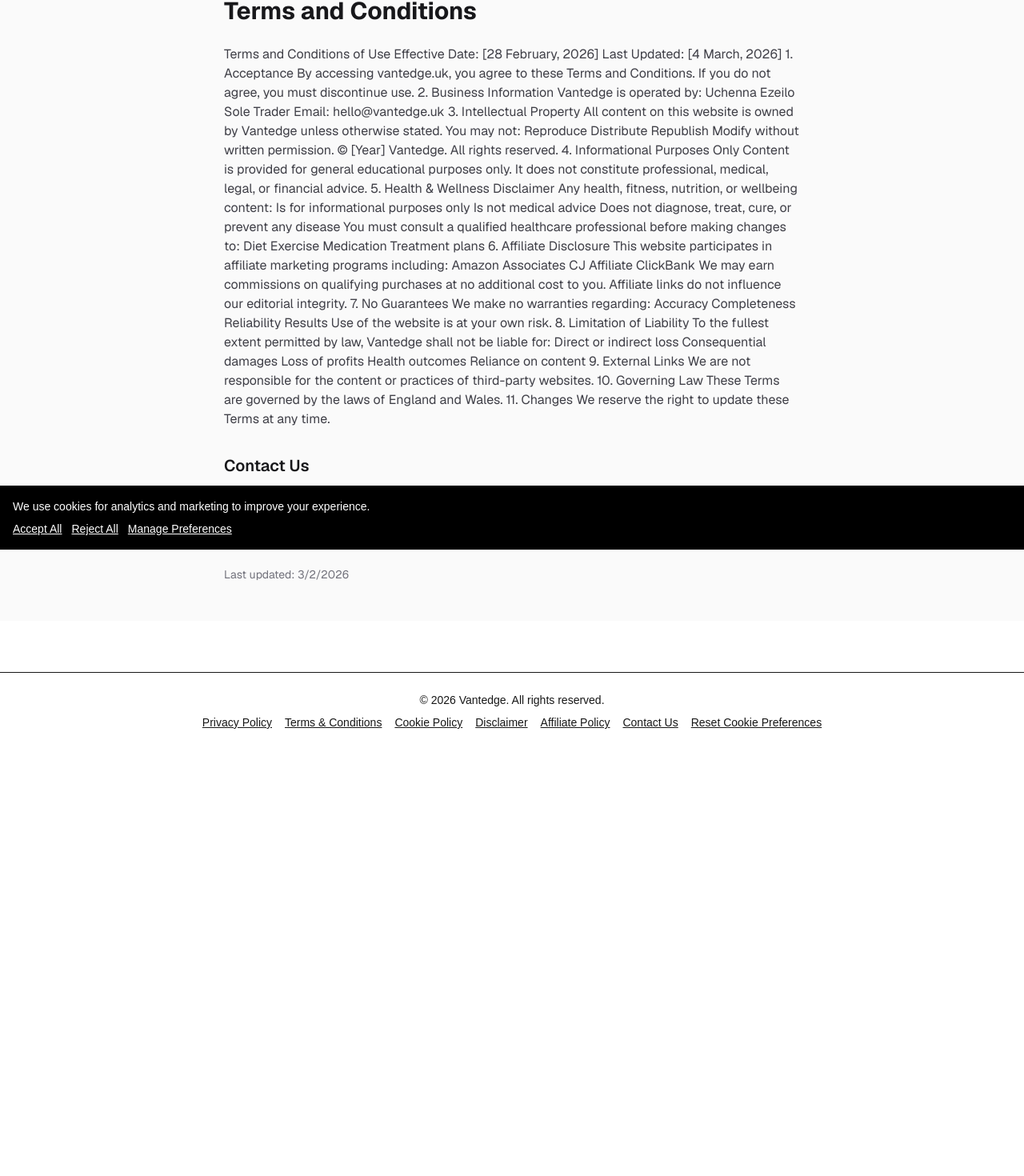
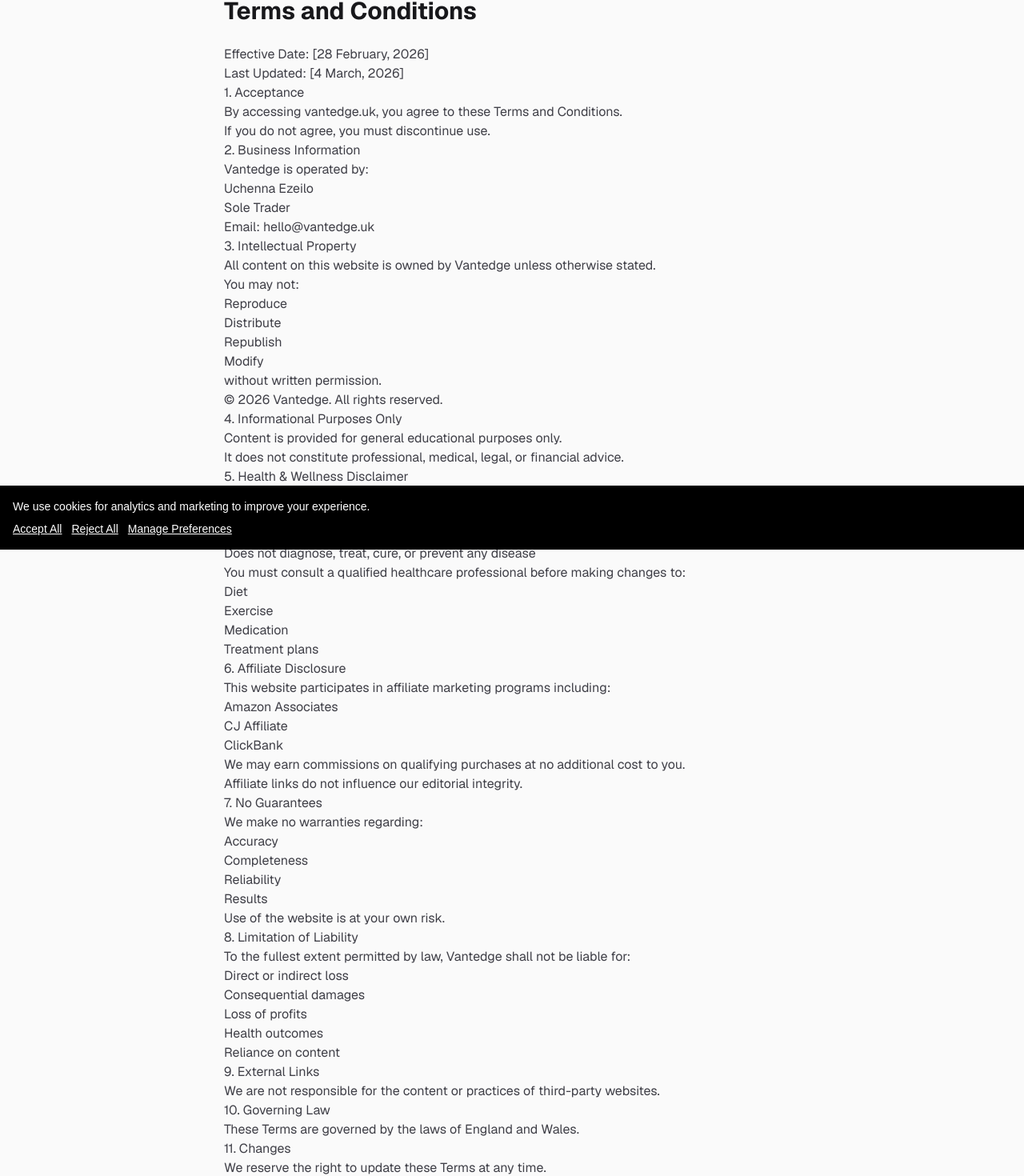
Before and after one commit to uchennaezeilo/vantedge, a Next.js app: page /terms in a window 1280 px wide. Shown: the part 113-1583 px from the top of the page at 80% size. Before the commit the page ends 1050 px from the top, so only its background shows below. Built offline with nearby package versions, Linux system fonts and the light colour scheme.

Commit message:
Updating articles slug

```diff
--- a/app/terms/page.tsx
+++ b/app/terms/page.tsx
@@ -18,123 +18,90 @@
       <main className="max-w-3xl mx-auto py-12 px-6">
         <h1 className="text-3xl font-bold mb-6">Terms and Conditions</h1>
         <div className="prose dark:prose-invert max-w-none text-zinc-700 dark:text-zinc-300">
-          <p className="mb-4">
-           Terms and Conditions of Use
-Effective Date: [28 February, 2026]
-Last Updated: [4 March, 2026]
+          <p>Effective Date: [28 February, 2026]</p>
+          <p>Last Updated: [4 March, 2026]</p>
 
-1. Acceptance
+          <h2>1. Acceptance</h2>
+          <p>By accessing vantedge.uk, you agree to these Terms and Conditions.</p>
+          <p>If you do not agree, you must discontinue use.</p>
 
-By accessing vantedge.uk, you agree to these Terms and Conditions.
+          <h2>2. Business Information</h2>
+          <p>Vantedge is operated by:</p>
+          <ul>
+            <li>Uchenna Ezeilo</li>
+            <li>Sole Trader</li>
+            <li>Email: hello@vantedge.uk</li>
+          </ul>
 
-If you do not agree, you must discontinue use.
+          <h2>3. Intellectual Property</h2>
+          <p>All content on this website is owned by Vantedge unless otherwise stated.</p>
+          <p>You may not:</p>
+          <ul>
+            <li>Reproduce</li>
+            <li>Distribute</li>
+            <li>Republish</li>
+            <li>Modify</li>
+          </ul>
+          <p>without written permission.</p>
+          <p>© {new Date().getFullYear()} Vantedge. All rights reserved.</p>
 
-2. Business Information
+          <h2>4. Informational Purposes Only</h2>
+          <p>Content is provided for general educational purposes only.</p>
+          <p>It does not constitute professional, medical, legal, or financial advice.</p>
 
-Vantedge is operated by:
+          <h2>5. Health & Wellness Disclaimer</h2>
+          <p>Any health, fitness, nutrition, or wellbeing content:</p>
+          <ul>
+            <li>Is for informational purposes only</li>
+            <li>Is not medical advice</li>
+            <li>Does not diagnose, treat, cure, or prevent any disease</li>
+          </ul>
+          <p>You must consult a qualified healthcare professional before making changes to:</p>
+          <ul>
+            <li>Diet</li>
+            <li>Exercise</li>
+            <li>Medication</li>
+            <li>Treatment plans</li>
+          </ul>
 
-Uchenna Ezeilo
-Sole Trader
-Email: hello@vantedge.uk
+          <h2>6. Affiliate Disclosure</h2>
+          <p>This website participates in affiliate marketing programs including:</p>
+          <ul>
+            <li>Amazon Associates</li>
+            <li>CJ Affiliate</li>
+            <li>ClickBank</li>
+          </ul>
+          <p>We may earn commissions on qualifying purchases at no additional cost to you.</p>
+          <p>Affiliate links do not influence our editorial integrity.</p>
 
-3. Intellectual Property
+          <h2>7. No Guarantees</h2>
+          <p>We make no warranties regarding:</p>
+          <ul>
+            <li>Accuracy</li>
+            <li>Completeness</li>
+            <li>Reliability</li>
+            <li>Results</li>
+          </ul>
+          <p>Use of the website is at your own risk.</p>
 
-All content on this website is owned by Vantedge unless otherwise stated.
+          <h2>8. Limitation of Liability</h2>
+          <p>To the fullest extent permitted by law, Vantedge shall not be liable for:</p>
+          <ul>
+            <li>Direct or indirect loss</li>
+            <li>Consequential damages</li>
+            <li>Loss of profits</li>
+            <li>Health outcomes</li>
+            <li>Reliance on content</li>
+          </ul>
 
-You may not:
+          <h2>9. External Links</h2>
+          <p>We are not responsible for the content or practices of third-party websites.</p>
 
-Reproduce
+          <h2>10. Governing Law</h2>
+          <p>These Terms are governed by the laws of England and Wales.</p>
 
-Distribute
-
-Republish
-
-Modify
-
-without written permission.
-
-© [Year] Vantedge. All rights reserved.
-
-4. Informational Purposes Only
-
-Content is provided for general educational purposes only.
-
-It does not constitute professional, medical, legal, or financial advice.
-
-5. Health & Wellness Disclaimer
-
-Any health, fitness, nutrition, or wellbeing content:
-
-Is for informational purposes only
-
-Is not medical advice
-
-Does not diagnose, treat, cure, or prevent any disease
-
-You must consult a qualified healthcare professional before making changes to:
-
-Diet
-
-Exercise
-
-Medication
-
-Treatment plans
-
-6. Affiliate Disclosure
-
-This website participates in affiliate marketing programs including:
-
-Amazon Associates
-
-CJ Affiliate
-
-ClickBank
-
-We may earn commissions on qualifying purchases at no additional cost to you.
-
-Affiliate links do not influence our editorial integrity.
-
-7. No Guarantees
-
-We make no warranties regarding:
-
-Accuracy
-
-Completeness
-
-Reliability
-
-Results
-
-Use of the website is at your own risk.
-
-8. Limitation of Liability
-
-To the fullest extent permitted by law, Vantedge shall not be liable for:
-
-Direct or indirect loss
-
-Consequential damages
-
-Loss of profits
-
-Health outcomes
-
-Reliance on content
-
-9. External Links
-
-We are not responsible for the content or practices of third-party websites.
-
-10. Governing Law
-
-These Terms are governed by the laws of England and Wales.
-
-11. Changes
-
-We reserve the right to update these Terms at any time.
-          </p>
+          <h2>11. Changes</h2>
+          <p>We reserve the right to update these Terms at any time.</p>
 
           <h2 className="text-xl font-semibold mt-8 mb-4 text-zinc-900 dark:text-zinc-100">Contact Us</h2>
           <p className="mb-4">
@@ -145,10 +112,6 @@
               By phone: <a href="tel:+447557023397" className="text-blue-600 hover:underline">+44 7557 023397</a>
             </li>
           </ul>
-
-          <p className="text-sm text-zinc-500 mt-8">
-            Last updated: {new Date().toLocaleDateString()}
-          </p>
         </div>
       </main>
     </div>
```
